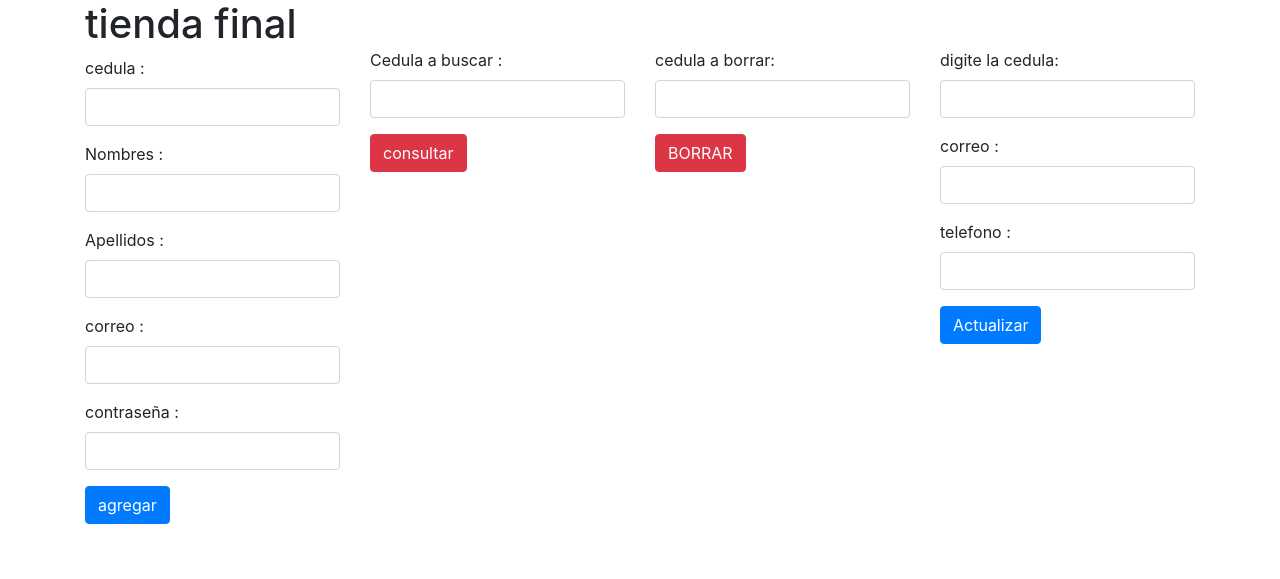
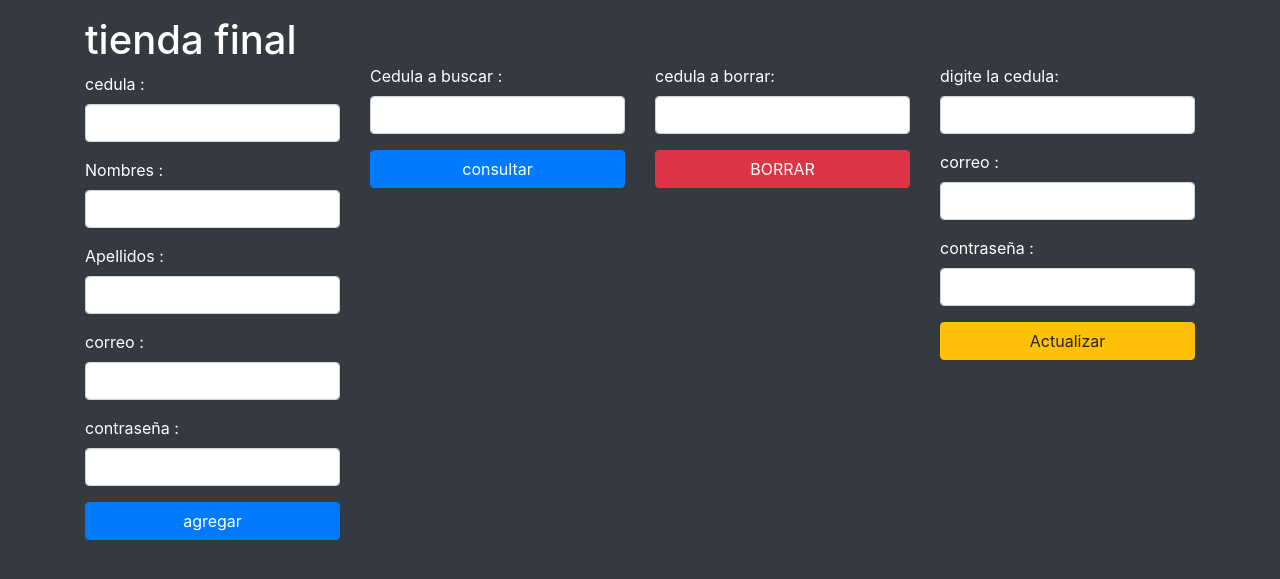
Before and after one commit to szpsuccesfull/tienda_final, a PHP site: page / in a window 1280 px wide. Shown: the top 579 px of the page. Run offline with PHP 8.4, Linux system fonts and the light colour scheme.

Commit message:
termine todo el trabajo
le agregue el  formulario de actualizar pero el de actualizar no me leía el isset

```diff
--- a/agregarDatos.php
+++ b/agregarDatos.php
@@ -11,11 +11,11 @@ if (isset($_POST["btnEnviar"])){
 
     $consulta="INSERT INTO usuarios( cedula, nombre, apellido, correo, password) VALUES ('$cedula','$nombre','$apellido','$correo','$password')";
 
-    $operacion= new BaseDatos();
+    $operacionEnBaseDeDatos= new BaseDatos();
 
-    $resulatdo=$operacion->alterarBaseDatos($consulta);
+    $resultado=$operacionEnBaseDeDatos->alterarBaseDatos($consulta);
 
-    if($resulatdo){
+    if($resultado){
         echo("se enviaron los datos con exito");
     }else{
         echo("No se ha procesado la solicitud");
--- a/index.php
+++ b/index.php
@@ -6,7 +6,7 @@
     <title>tienda szp</title>
     <link rel="stylesheet" href="https://stackpath.bootstrapcdn.com/bootstrap/4.5.0/css/bootstrap.min.css" integrity="sha384-9aIt2nRpC12Uk9gS9baDl411NQApFmC26EwAOH8WgZl5MYYxFfc+NcPb1dKGj7Sk" crossorigin="anonymous">
 </head>
-<body>
+<body class="p-3 mb-2 bg-dark text-white">
     <header>
 
     </header>
@@ -45,7 +45,7 @@
                             <input type="password" class="form-control" id="passUsuario" name="passUsuario">
                         </div>
 
-                        <button type="submit" class="btn btn-primary" id="btnEnviar" name="btnEnviar">agregar</button>
+                        <button type="submit" class="btn btn-primary btn-block" id="btnEnviar" name="btnEnviar">agregar</button>
                     </form>
            </div>
            <div class="col-12 col-md-3 mt-5">
@@ -54,7 +54,7 @@
                                 <label for="cedulaBuscar">Cedula a buscar :</label>
                                 <input type="number" class="form-control" id="cedulaBuscar" name="cedulaBuscar">
                             </div>
-                            <button type="submit" class="btn btn-danger" id="btnBuscar" name="btnBuscar">consultar</button>
+                            <button type="submit" class="btn btn-primary btn-block " id="btnBuscar" name="btnBuscar">consultar</button>
                         </form>
                     </div>
 
@@ -64,15 +64,15 @@
                                 <label for="cedulaBorrar"> cedula a borrar:</label>
                                 <input type="number" class="form-control" id="cedulaBorrar" name="cedulaBorrar">
                             </div>
-                            <button type="submit" class="btn btn-danger" id="btnBorrar" name="btnBorrar">BORRAR</button>
+                            <button type="submit" class="btn btn-danger btn-block " id="btnBorrar" name="btnBorrar">BORRAR</button>
                         </form>
                     </div>
 
                     <div class="col-12 col-md-3 mt-5">
                         <form action="actualizarDatos.php" method="Post">
                             <div class="form-group">
-                                <label for="usuarioActualizar"> digite la cedula:</label>
-                                <input type="number" class="form-control" id="usuarioActualizar" name="usuarioActualizar">
+                                <label for="cedulaUsuario"> digite la cedula:</label>
+                                <input type="number" class="form-control" id="cedulaUsuario" name="cedulaUsuario">
                             </div>
                         </form>
 
@@ -84,10 +84,10 @@
                         </div>
 
                         <div class="form-group">
-                            <label for="telefonoUsuario">telefono :</label>
-                            <input type="email" class="form-control" id="telefonoUsuario" name="telefonoUsuario">
+                            <label for="passUsuario">contraseña :</label>
+                            <input type="password" class="form-control" id="passUsuario" name="passUsuario">
                         </div>
-                            <button type="submit" class="btn btn-primary" id="btnActualizar" name="btnActualizar">Actualizar</button>
+                        <button type="submit" class="btn btn-warning btn-block" id="btnactualizar" name="btnactualizar">Actualizar</button>
                     </div>
 
                 </div>
```
Also changed, not shown: BaseDatos.php (+15 -25 lines), actualizarDatos.php (+10 -7 lines), buscarDatos.php (+4 -4 lines).
